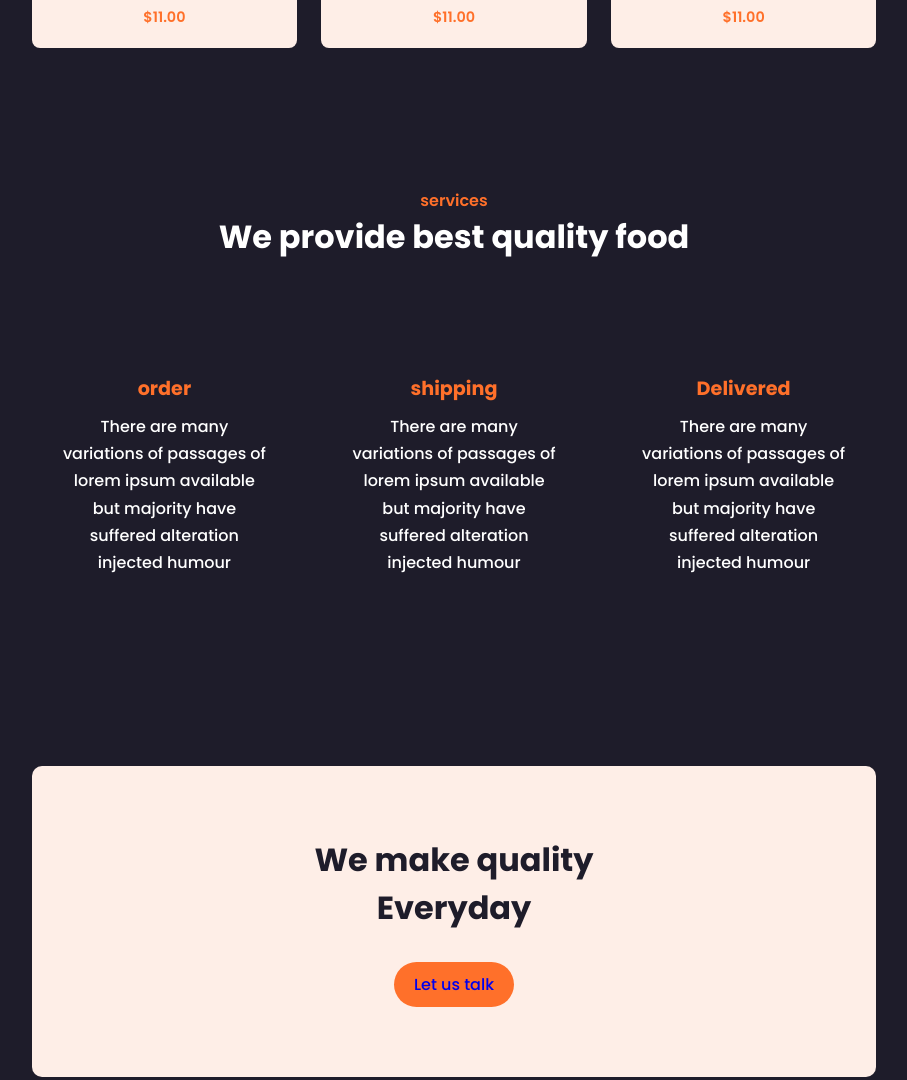
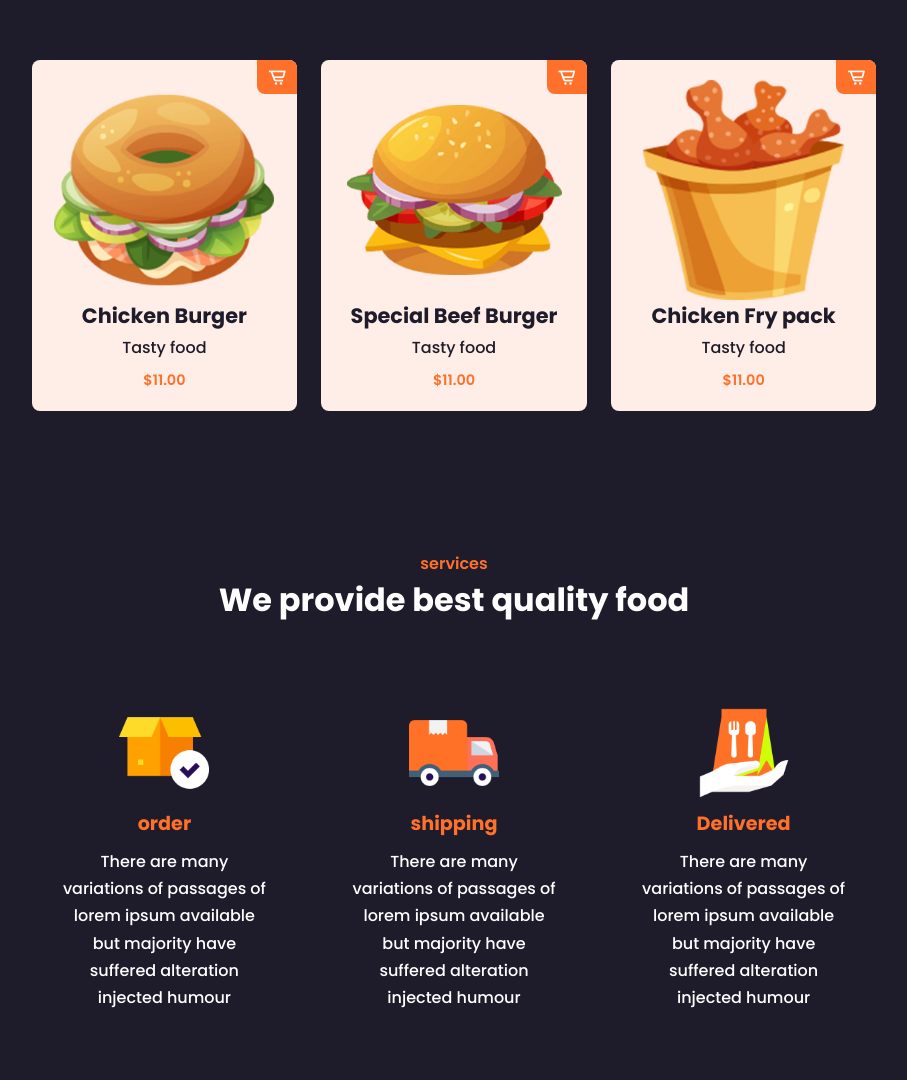
Before and after one commit to abdulle12/myprojet, a plain HTML site: page index.html in a window 1280 px wide. Shown: the part 1588-2668 px from the top of the page, without its empty margins (186-1093 px from the left). Drawn offline with nearby package versions, Linux system fonts and the light colour scheme.

Commit message:
Update index.html

```diff
--- a/index.html
+++ b/index.html
@@ -41,14 +41,14 @@
             <a href="#" class="btn">Today's menu</a>
         </div>
         <div class="home-img">
-            <img src="images/home.png" alt="">
+            <img src="home.png" alt="">
         </div>
 
     </section>
     <!--about start-->
     <section class="about" id="about">
         <div class="about-img">
-            <img src="images/about.png" alt="">
+            <img src="about.png" alt="">
         </div>
         <div class="about-text"></div>
         <span>About us</span>
@@ -64,7 +64,7 @@
         <div class="menu-container">
             <div class="box">
                 <div class="box-image">
-                    <img src="images/food1.png" alt="">
+                    <img src="food1.png" alt="">
                 </div>
                 <h2>Chicken Burger</h2>
                 <h3>Tasty food</h3>
@@ -74,7 +74,7 @@
 
             <div class="box">
                 <div class="box-image">
-                    <img src="images/food2.png" alt="">
+                    <img src="food2.png" alt="">
                 </div>
                 <h2>Special Beef Burger</h2>
                 <h3>Tasty food</h3>
@@ -84,7 +84,7 @@
 
             <div class="box">
                 <div class="box-image">
-                    <img src="images/food3.png" alt="">
+                    <img src="food3.png" alt="">
                 </div>
                 <h2>Chicken Fry pack</h2>
                 <h3>Tasty food</h3>
@@ -103,19 +103,19 @@
         </div>
         <div class="service-container">
             <div class="s-box">
-                <img src="images/s1.png" alt="">
+                <img src="s1.png" alt="">
                 <h3>order</h3>
                 <p>There are many variations of passages of lorem ipsum available but majority have suffered alteration
                     injected humour</p>
             </div>
             <div class="s-box">
-                <img src="images/s2.png" alt="">
+                <img src="s2.png" alt="">
                 <h3>shipping</h3>
                 <p>There are many variations of passages of lorem ipsum available but majority have suffered alteration
                     injected humour</p>
             </div>
             <div class="s-box">
-                <img src="images/s3.png" alt="">
+                <img src="s3.png" alt="">
                 <h3>Delivered</h3>
                 <p>There are many variations of passages of lorem ipsum available but majority have suffered alteration
                     injected humour</p>
```
